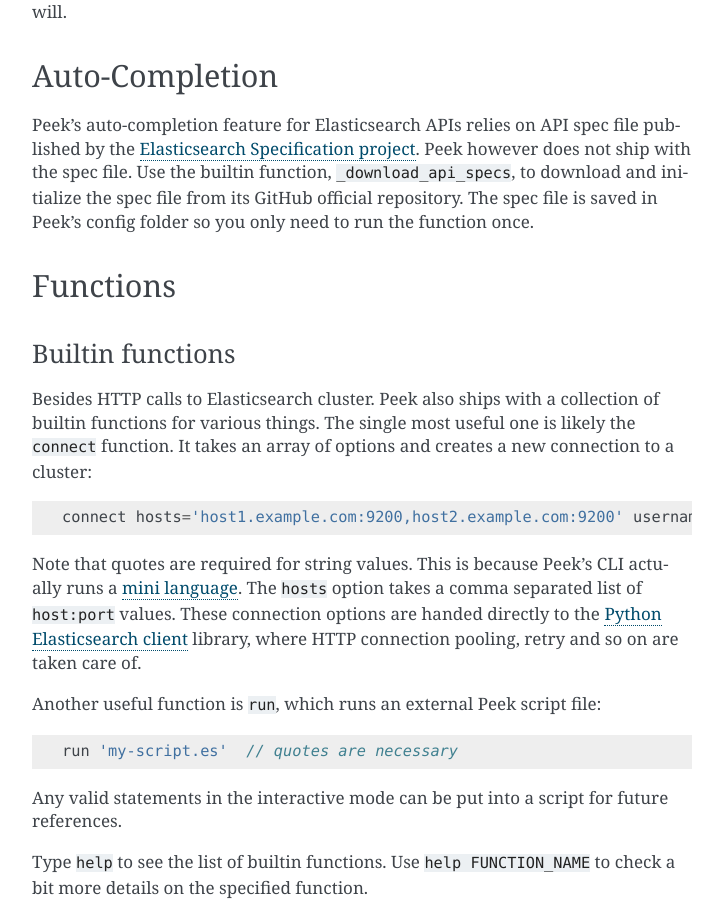
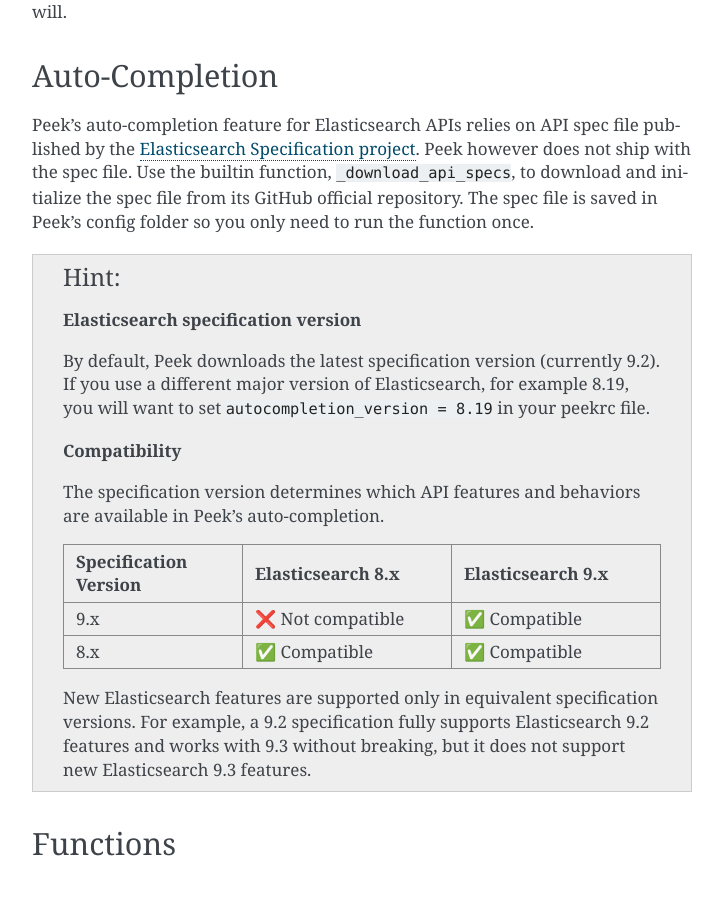
Before and after one commit to ywangd/peek, a Sphinx documentation site: the page built from docs/usage.rst, in a window 1280 px wide and 900 px high, scrolled down 3042 px. Shown: the whole window, without its empty margins (388-1111 px from the left). Built offline with Sphinx 7.4.7, drawn with Linux system fonts in a browser that asks for light colours; pages that are not in the unit, such as notebooks, are missing from menus.

Commit message:
Allow configuring the specification version (#220)
* Allow configuration the specification version

And bump the default version from 8.2 to 9.2.

* Fix spec download

```diff
--- a/HISTORY.rst
+++ b/HISTORY.rst
@@ -5,6 +5,8 @@
 0.3.0 (unreleased)
 ------------------
 
+* Bump the default auto-completion version from Elasticsearch 8.2 to 9.2
+* Allow configuring the Elasticsearch specification version with `autocompletion_version` in peekrc
 * Drop legacy Kibana autocompletion support
 * Drop Python 3.8 and 3.9 support
 * Support Python 3.11 to 3.14
--- a/docs/usage.rst
+++ b/docs/usage.rst
@@ -141,6 +141,38 @@
 to download and initialize the spec file from its GitHub official repository.
 The spec file is saved in Peek's config folder so you only need to run the function once.
 
+.. hint::
+
+    **Elasticsearch specification version**
+
+    By default, Peek downloads the latest specification version (currently 9.2). If you use a
+    different major version of Elasticsearch, for example 8.19, you will want to set
+    ``autocompletion_version = 8.19`` in your peekrc file.
+
+    **Compatibility**
+
+    The specification version determines which API features and behaviors are
+    available in Peek's auto-completion.
+
+    .. list-table::
+       :header-rows: 1
+       :widths: 30 35 35
+
+       * - Specification Version
+         - Elasticsearch 8.x
+         - Elasticsearch 9.x
+       * - 9.x
+         - ❌ Not compatible
+         - ✅ Compatible
+       * - 8.x
+         - ✅ Compatible
+         - ✅ Compatible
+
+    New Elasticsearch features are supported only in equivalent specification
+    versions. For example, a 9.2 specification fully supports Elasticsearch 9.2
+    features and works with 9.3 without breaking, but it does not support new
+    Elasticsearch 9.3 features.
+
 Functions
 ---------
 
```
Also changed, not shown: 4 other files.
